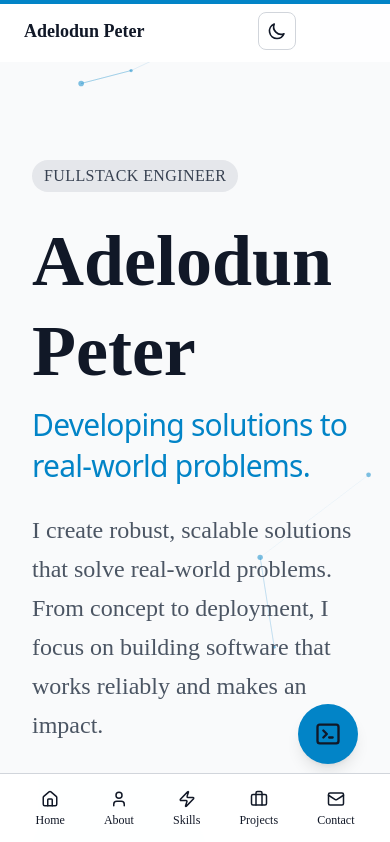
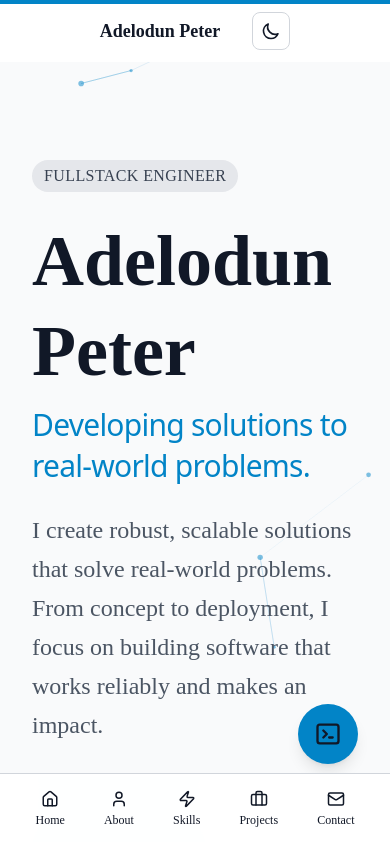
Before and after one commit to Adelodunpeter25/portfolio, a React (Vite) app: page / in a window 390 px wide. Shown: the top 842 px of the page. Built offline with nearby package versions, Linux system fonts and the light colour scheme; a web font is replaced by a local one.

Commit message:
fix: adjust theme toggle position on mobile navbar

```diff
--- a/src/components/DesktopNavbar.tsx
+++ b/src/components/DesktopNavbar.tsx
@@ -54,18 +54,19 @@ function DesktopNavbar() {
       transition={{ type: 'spring', stiffness: 300, damping: 30 }}
     >
       <motion.div
-        className="bg-black/90 backdrop-blur-md px-6 py-3 flex items-center gap-6 md:w-auto w-80 overflow-hidden"
+        className="bg-black/90 backdrop-blur-md px-6 py-3 flex items-center gap-6 md:w-auto w-full overflow-hidden"
         style={{
           boxShadow: isScrolled ? '0 0 0 1px rgb(30, 41, 59)' : 'none',
         }}
         animate={{
           borderRadius: isScrolled ? 9999 : 0,
-          justifyContent: isScrolled ? 'flex-start' : 'center',
         }}
         transition={{ type: 'spring', stiffness: 300, damping: 30 }}
       >
         {/* Mobile: Show name and theme toggle */}
-        <div className="md:hidden flex items-center justify-between w-full">
+        <div className={`md:hidden flex items-center w-full ${
+          isScrolled ? 'justify-between' : 'justify-center gap-8'
+        }`}>
           <a
             href="#home"
             className={`text-lg font-bold transition-colors ${
```
